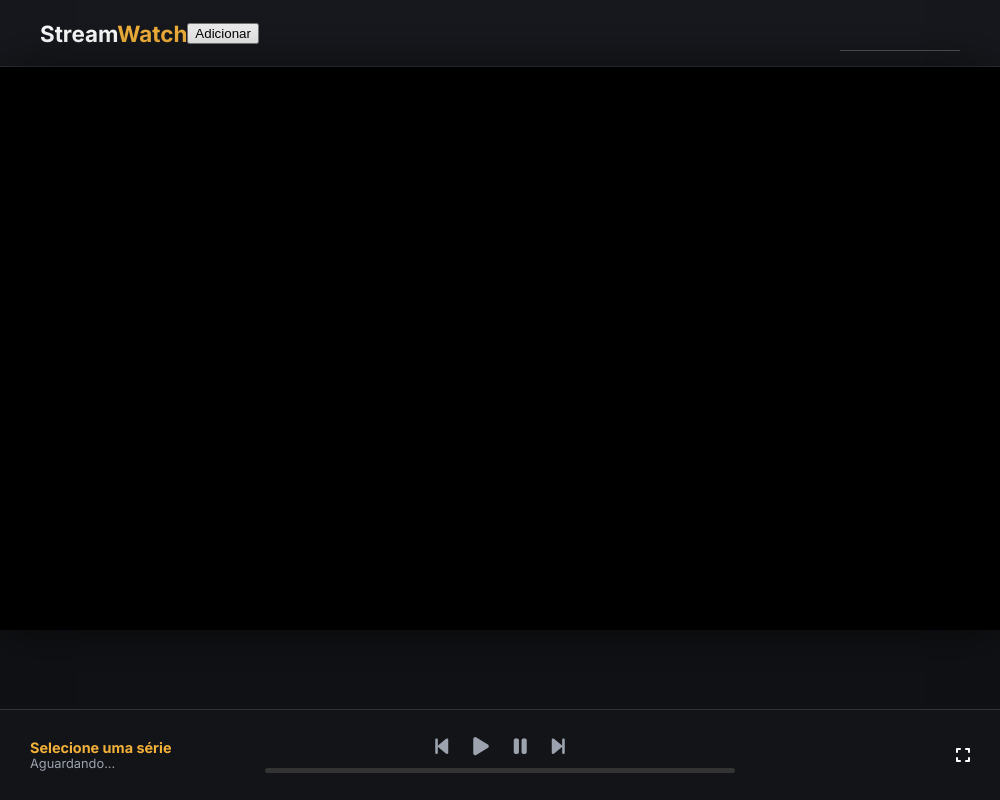
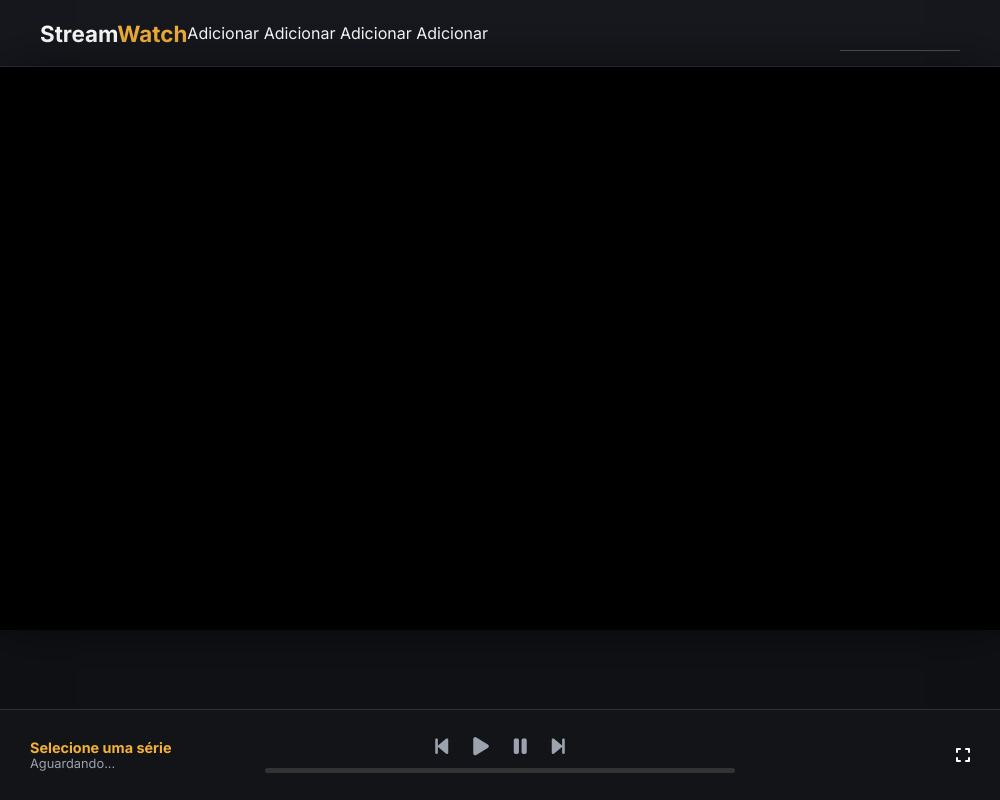
Before and after one commit to WellinghtonOliveira/PlayApp, an Electron app: page renderer/index.html in a window 1000 px wide. Drawn offline with Linux system fonts and the light colour scheme; no server answers.

Commit message:
Atualização no estilo inicio da implementação do update de filmes e series

```diff
--- a/renderer/index.html
+++ b/renderer/index.html
@@ -15,8 +15,12 @@
   <header class="navbar">
     <div class="logo">Stream<span>Watch</span></div>
     <div class="addSeriesMovies">
-      <input value="Adicionar" type="button">
-      <span></span>
+      <div class="a">
+        <span class="addButonSerie">Adicionar</span>
+        <span class="addButonSerie">Adicionar</span>
+        <span class="addButonSerie">Adicionar</span>
+        <span class="addButonSerie">Adicionar</span>
+      </div>
     </div>
     <div class="user-name-wrapper">
       <input type="text" id="nameUser" spellcheck="false">
```
